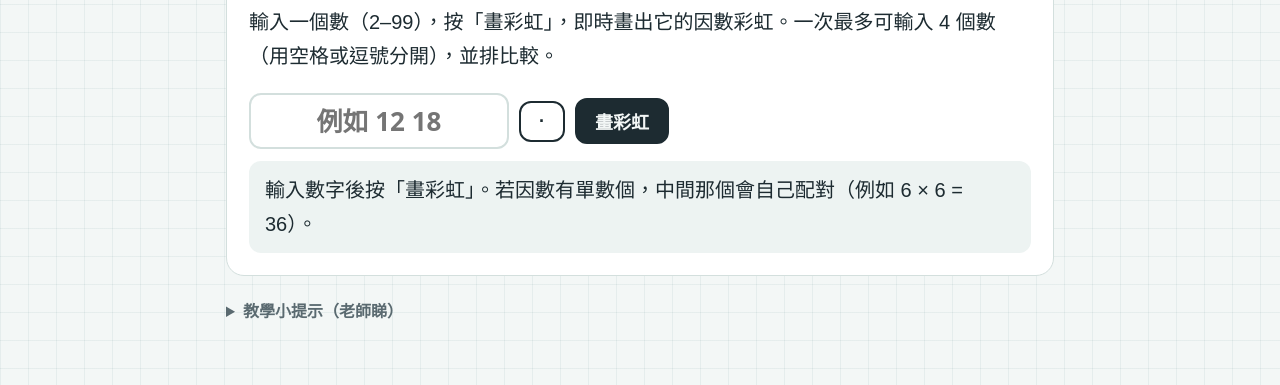
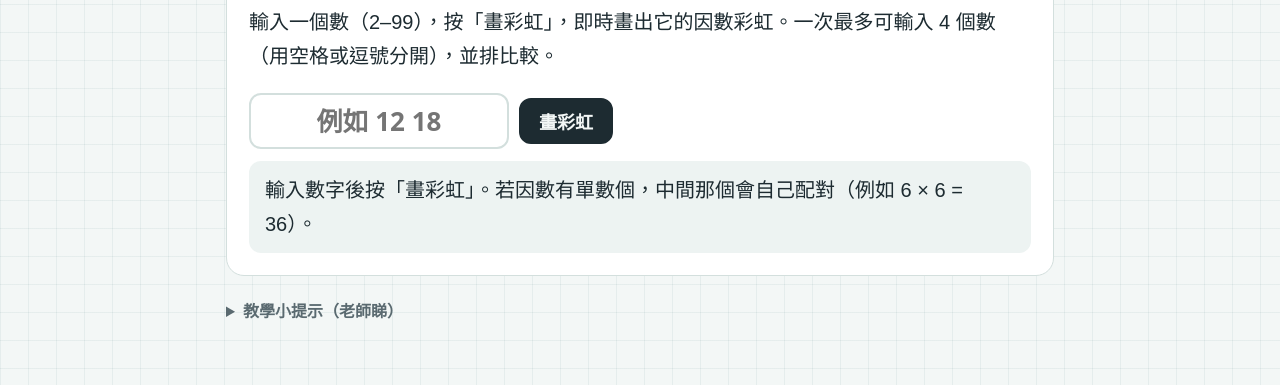
Before and after one commit to wesleykwanai/rainbow-factors, a plain HTML site: page index.html in a window 1280 px wide. Shown: the part 640-1025 px from the top of the page. Drawn offline with Linux system fonts and the light colour scheme.

Commit message:
remove rbSp separator button

```diff
--- a/index.html
+++ b/index.html
@@ -28,7 +28,7 @@ details.teacher{font-size:16px;color:var(--muted)}details.teacher summary{cursor
 <div class="caption" id="rbCap">按一按數字，看看它的配對（例如 2 × 6 = 12）。</div></div>
 <div class="card"><h2>彩虹機：輸入任何數</h2>
 <p class="lead">輸入一個數（2–99），按「畫彩虹」，即時畫出它的因數彩虹。一次最多可輸入 4 個數（用空格或逗號分開），並排比較。</p>
-<div class="controls"><input class="ans" id="rbN" style="width:10em" type="text" inputmode="text" autocomplete="off" autocapitalize="off" spellcheck="false" enterkeyhint="go" placeholder="例如 12 18"><button class="btn" id="rbSp" type="button" title="插入分隔">·</button><button class="btn primary" id="rbGo">畫彩虹</button></div>
+<div class="controls"><input class="ans" id="rbN" style="width:10em" type="text" inputmode="text" autocomplete="off" autocapitalize="off" spellcheck="false" enterkeyhint="go" placeholder="例如 12 18"><button class="btn primary" id="rbGo">畫彩虹</button></div>
 <div id="rbMulti"></div>
 <div class="caption" id="rbCap2">輸入數字後按「畫彩虹」。若因數有單數個，中間那個會自己配對（例如 6 × 6 = 36）。</div></div>
 <details class="teacher"><summary>教學小提示（老師睇）</summary>請學生完整說一次：「因為 6 × 2 = 12，所以 6 是 12 的因數。」重點：1 和它本身都要數，因數是成雙成對出現的。</details>
@@ -53,7 +53,6 @@ cap.className="caption";cap.innerHTML="共畫出 "+Ns.length+" 道彩虹："+Ns.
 Ns.forEach(function(N){buildRainbow(box,N);});
 };
 $("#rbN").addEventListener("keydown",function(e){if(e.key==="Enter")$("#rbGo").click();});
-$("#rbSp").onclick=function(){var i=$("#rbN");var p=i.selectionStart==null?i.value.length:i.selectionStart;i.value=i.value.slice(0,p)+" "+i.value.slice(i.selectionEnd==null?p:i.selectionEnd);i.focus();i.setSelectionRange(p+1,p+1);};
 function buildRainbow(box,N){
 var fa=factors(N),k=fa.length;
 var card=document.createElement("div");card.className="card";card.style.marginTop="12px";
```
